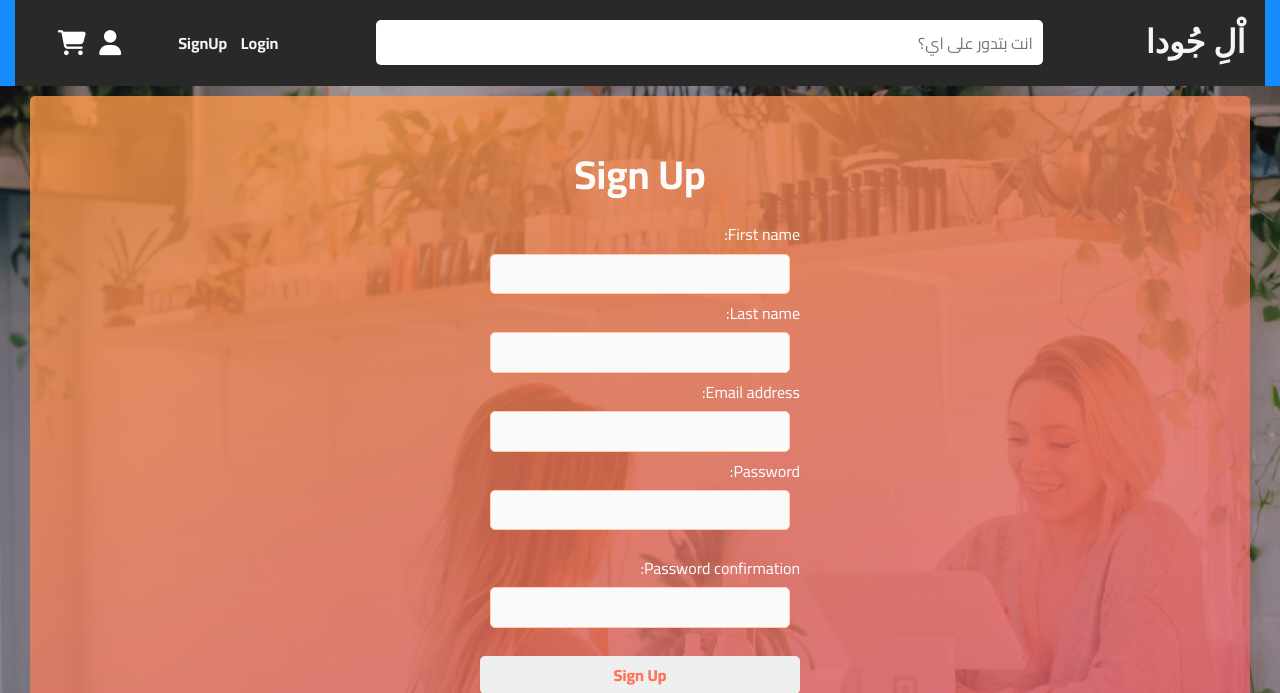
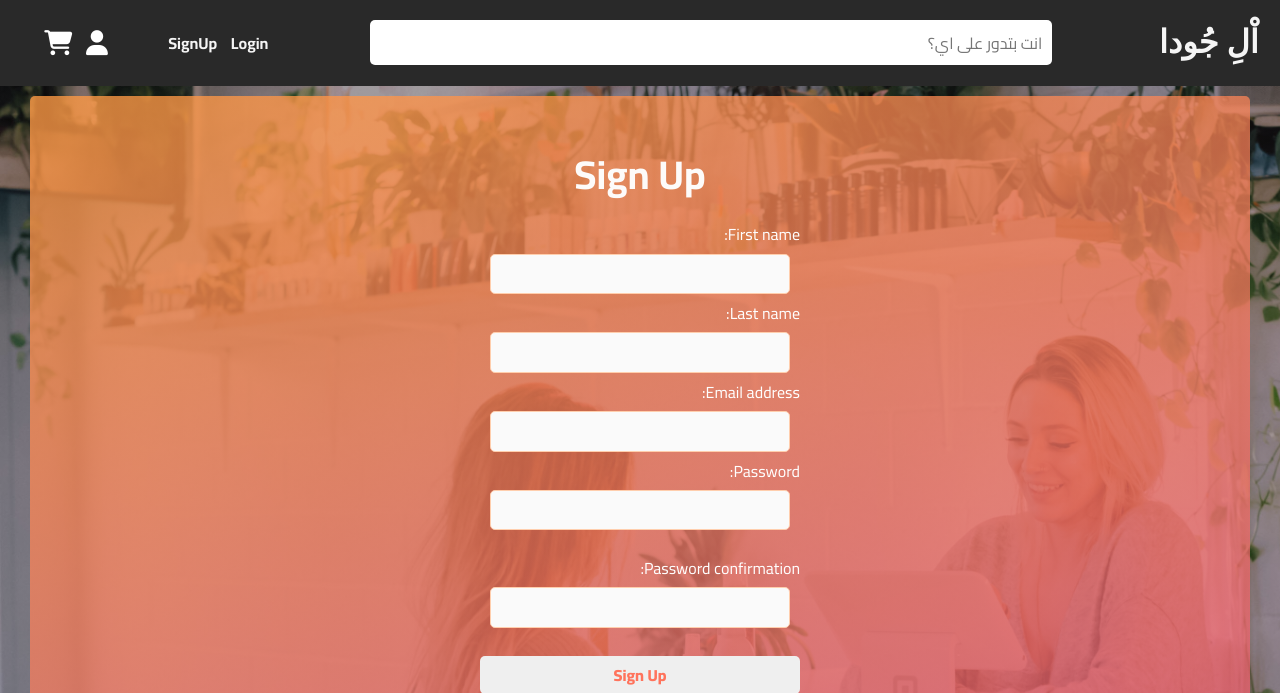
Before and after one commit to devAhmedMustafa/Al-Joda-Store, a Django app: page /signup/ in a window 1280 px wide. Shown: the top 693 px of the page. Run offline with Django 4.2, Linux system fonts and the light colour scheme; parts of the project's set-up code (start-up, migrations or seed data) failed here and were passed over; some web fonts are replaced.

Commit message:
My work in front-end

```diff
--- a/static/styles/category.css
+++ b/static/styles/category.css
@@ -5,8 +5,8 @@
   box-sizing: border-box;
 }
 :root {
-  --main-color: #ff735c;
-  --main-color-alt: #cd412c;
+  --main-color: #158cfd;
+  --main-color-alt: #1072ce;
   --main-transition: 0.3s;
 }
 
--- a/static/styles/master.css
+++ b/static/styles/master.css
@@ -18,8 +18,6 @@ body {
 }
 
 .container {
-  padding-left: 15px;
-  padding-right: 15px;
   background-color: #158cfd;
 }
 
--- a/templates/home.html
+++ b/templates/home.html
@@ -13,6 +13,10 @@
         margin-bottom: 10px
     }
 
+    .swiper-button-prev::after, .swiper-button-next::after{
+        display:none;
+    }
+
 </style>
 
 
--- a/templates/products/brand_banner.html
+++ b/templates/products/brand_banner.html
@@ -99,8 +99,8 @@
             </div>
 
 
-            <div class="swiper-button-prev swiper-button-prev2"></div>
-            <div class="swiper-button-next swiper-button-next2"></div>
+            <div class="swiper-button-prev swiper-button-prev2"> <i class="fa-solid fa-circle-chevron-right"></i> </div>
+            <div class="swiper-button-next swiper-button-next2"> <i class="fa-solid fa-circle-chevron-left"></i> </div>
 
         </div>
 
--- a/templates/products/category.html
+++ b/templates/products/category.html
@@ -17,7 +17,7 @@
       <li><a href="#ميكاب">ميكاب و عطور</a></li>
       <li><a href="#اطفال-العاب">الاطفال-الالعاب</a></li>
       <li><a href="#ماركت">سوبر ماركت</a></li>
-      <li><a href="#العروض" style="color: #cd412c">العروض</a></li>
+      <li><a href="#العروض" style="color: #1072ce">العروض</a></li>
     </ul>
   </div>
 </div>
```
